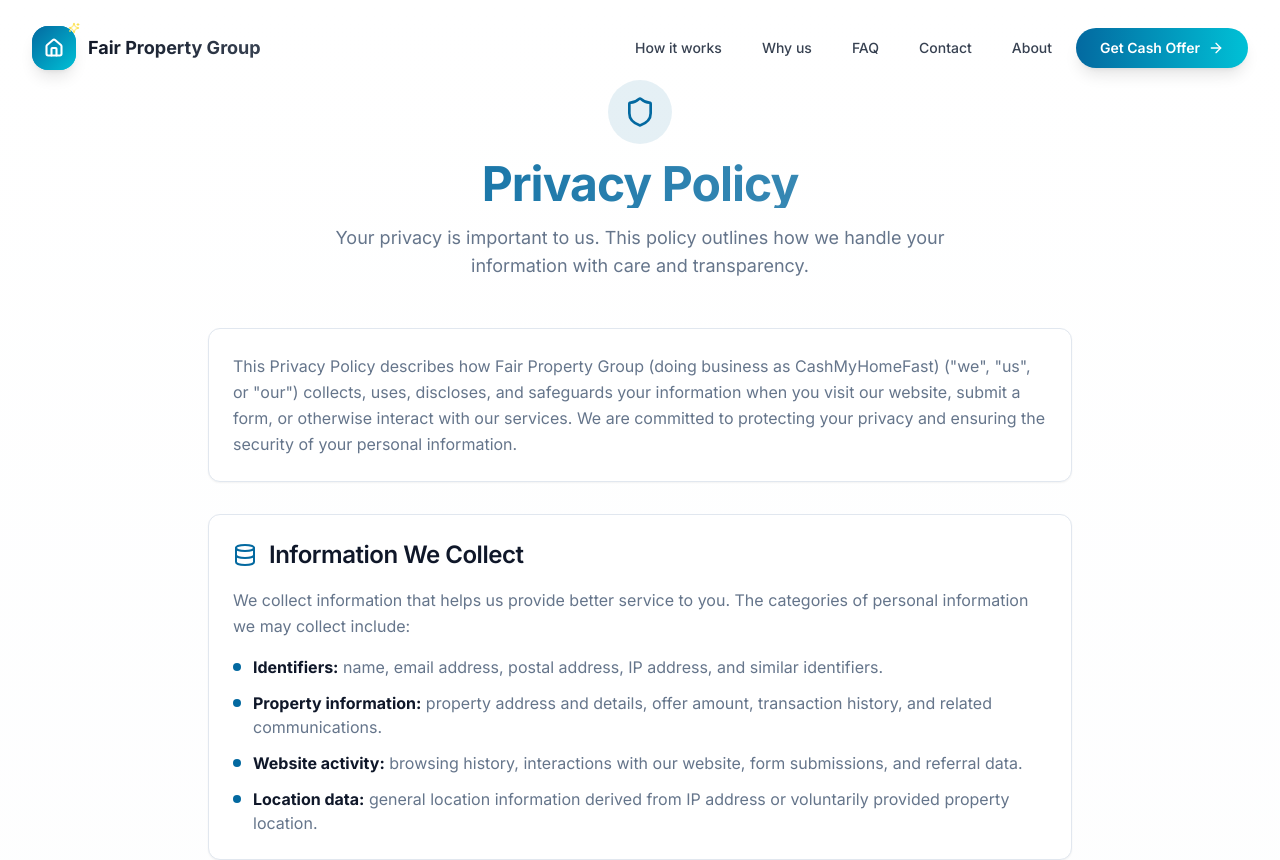
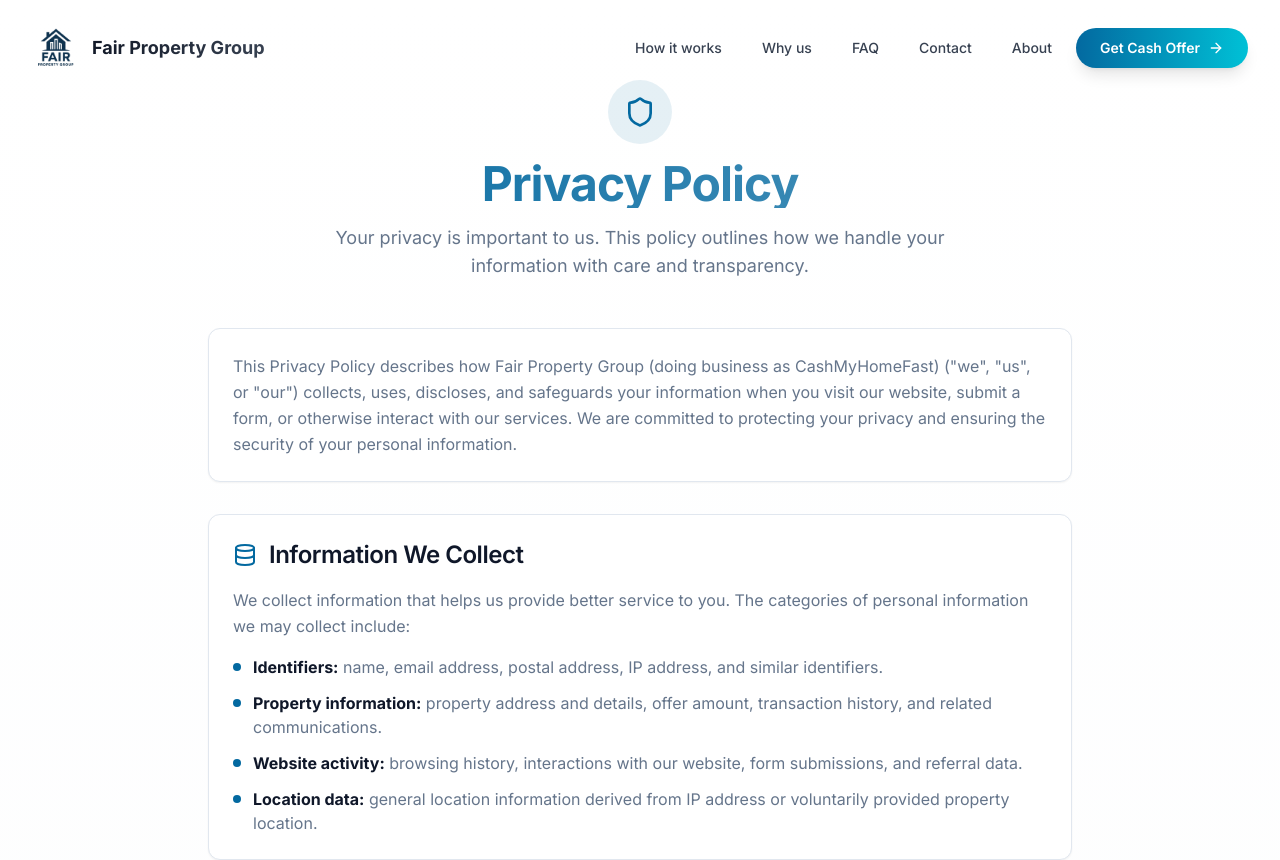
Before and after one commit to Guy-GJS/Website---GJS, a React (Vite) app: page /privacy in a window 1280 px wide. Shown: the top 860 px of the page. Built offline with nearby package versions, Linux system fonts and the light colour scheme.

Commit message:
Add new logo images and update Navigation component
- Introduced two new logo files: `fairlogo.png` and `Fairproerty logo.jpeg`.
- Updated the Navigation component to replace the previous logo implementation with an image element for better visual representation.

```diff
--- a/src/components/navigation.tsx
+++ b/src/components/navigation.tsx
@@ -1,6 +1,6 @@
 import { useState, useEffect } from "react";
 import { Link } from "react-router-dom";
-import { Menu, Home, ArrowRight, Sparkles } from "lucide-react";
+import { Menu, ArrowRight } from "lucide-react";
 import { Button } from "@/components/ui/button";
 import { Sheet, SheetContent, SheetTrigger } from "@/components/ui/sheet";
 
@@ -49,14 +49,12 @@ const Navigation = () => {
           {/* Modern Logo */}
           <Link to="/" className="flex items-center space-x-3 group relative">
             <div className="relative">
-              {/* Sleek logo container */}
-              <div className="relative w-10 h-10 sm:w-11 sm:h-11">
-                <div className="absolute inset-0 bg-gradient-to-br from-primary to-accent rounded-2xl opacity-90 group-hover:opacity-100 transition-all duration-500 group-hover:scale-110 group-hover:rotate-3"></div>
-                <div className="relative w-full h-full bg-gradient-to-br from-primary to-accent rounded-2xl flex items-center justify-center shadow-lg group-hover:shadow-glow transition-all duration-300">
-                  <Home className="w-5 h-5 sm:w-5 sm:h-5 text-white" strokeWidth={2.5} />
-                  <Sparkles className="absolute -top-1 -right-1 w-3 h-3 text-yellow-300 animate-pulse" />
-                </div>
-              </div>
+              {/* Logo image */}
+              <img
+                src="/fairlogo.png"
+                alt="Fair Property Group"
+                className="w-10 h-10 sm:w-12 sm:h-12 object-contain transition-all duration-300 group-hover:scale-110"
+              />
             </div>
             <div className="flex flex-col">
               <span className="text-base sm:text-lg font-bold bg-gradient-to-r from-gray-900 to-gray-700 bg-clip-text text-transparent group-hover:from-primary group-hover:to-accent transition-all duration-300">
@@ -117,9 +115,11 @@ const Navigation = () => {
                     onClick={handleLinkClick}
                     className="flex items-center space-x-3 pb-6 border-b border-border/20"
                   >
-                    <div className="w-10 h-10 bg-gradient-to-br from-primary to-accent rounded-2xl flex items-center justify-center shadow-lg">
-                      <Home className="w-5 h-5 text-white" strokeWidth={2.5} />
-                    </div>
+                    <img
+                      src="/fairlogo.png"
+                      alt="Fair Property Group"
+                      className="w-10 h-10 object-contain"
+                    />
                     <div className="flex flex-col">
                       <span className="text-lg font-bold text-gradient">
                         Fair Property Group
```
Also changed, not shown: public/Fairproerty logo.jpeg (added), public/fairlogo.png (added).
